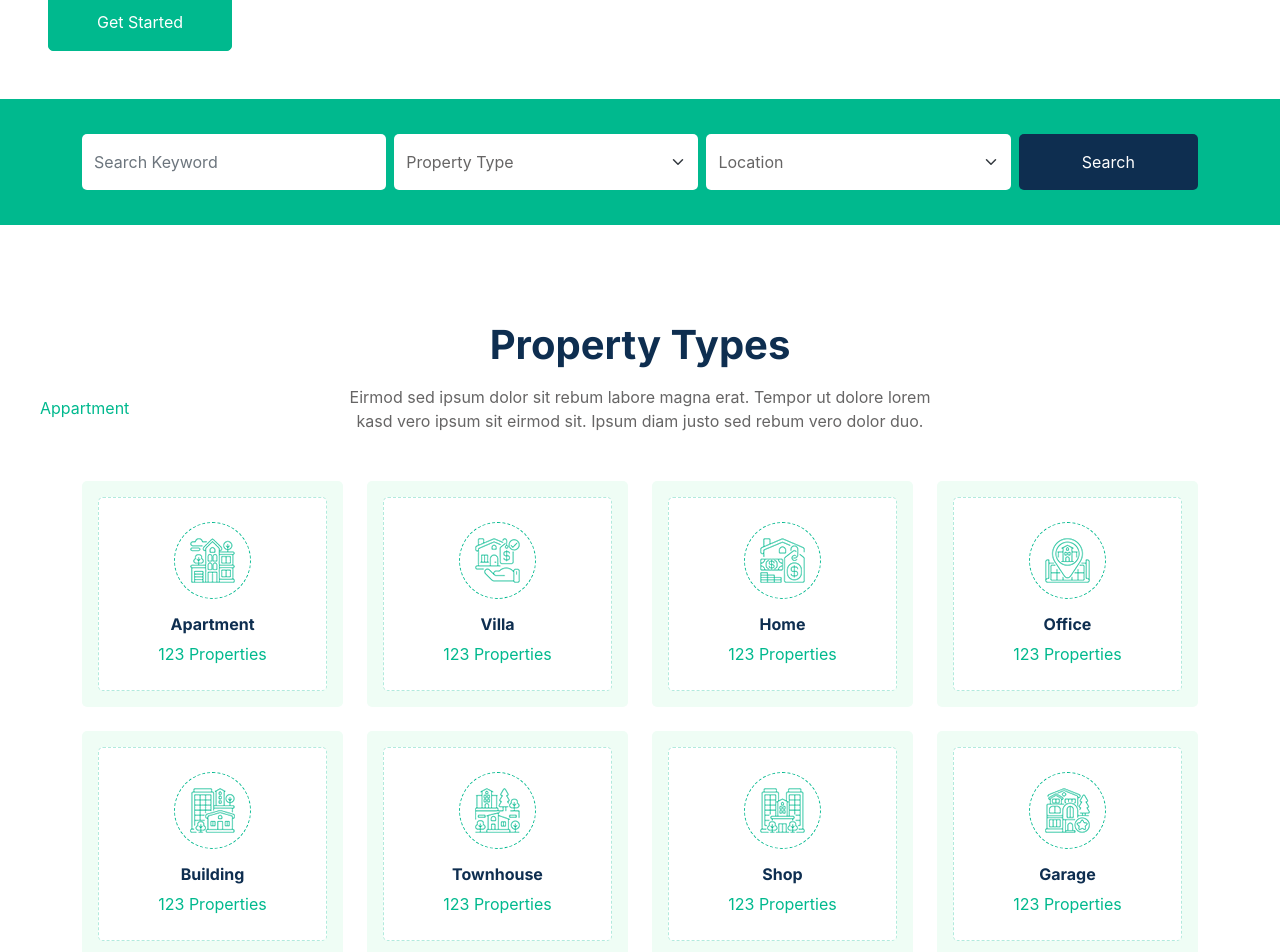
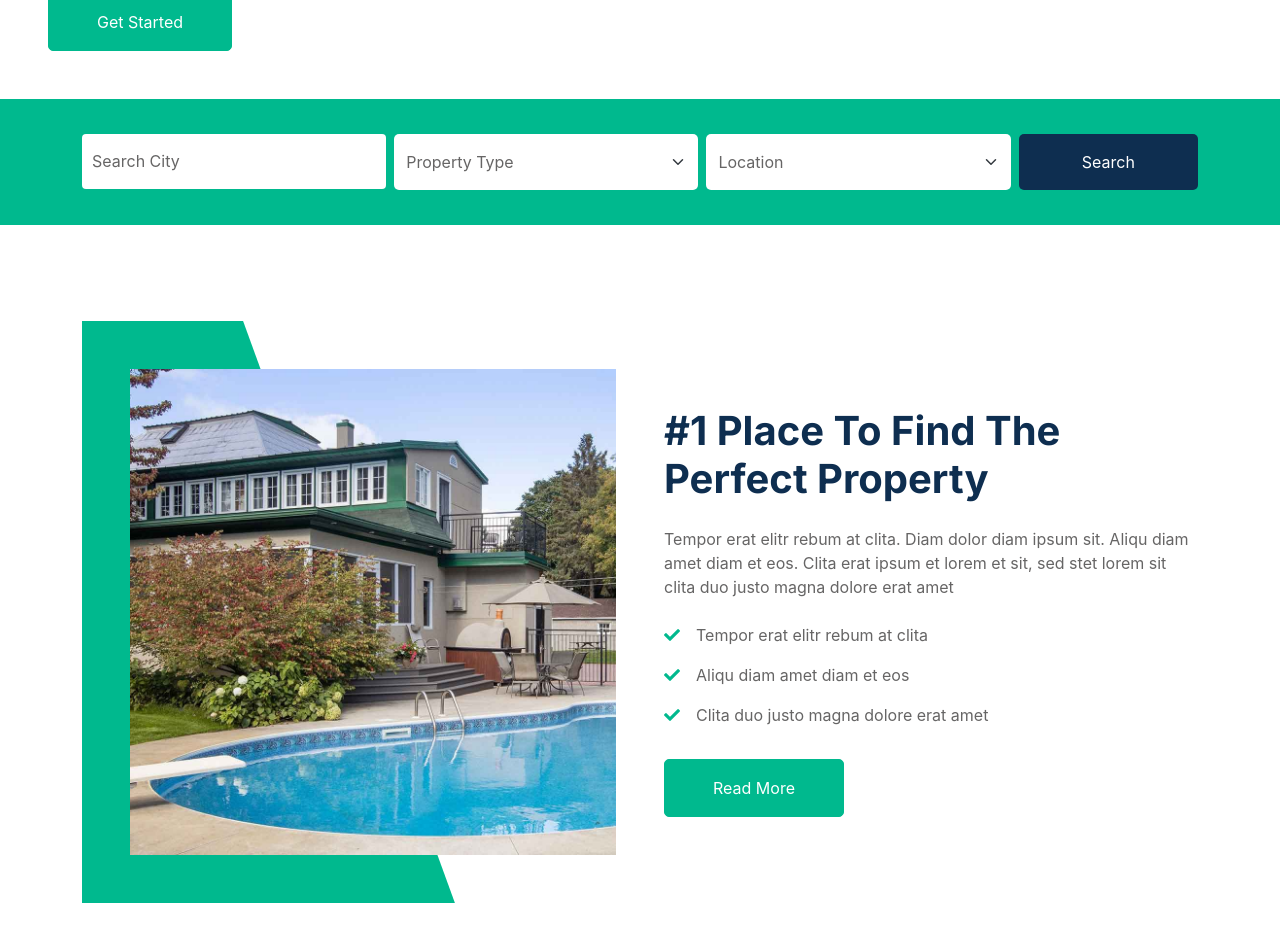
Before and after one commit to Vrutik21/HotelHawk, a React (Create React App) app: page / in a window 1280 px wide. Shown: the part 380-1332 px from the top of the page. Built offline with nearby package versions, Linux system fonts and the light colour scheme.

Commit message:
feat: search polling

```diff
--- a/package.json
+++ b/package.json
@@ -6,10 +6,13 @@
     "@testing-library/jest-dom": "^5.17.0",
     "@testing-library/react": "^13.4.0",
     "@testing-library/user-event": "^13.5.0",
+    "axios": "^1.6.8",
     "jquery": "^3.7.1",
     "react": "^18.2.0",
     "react-dom": "^18.2.0",
+    "react-hook-form": "^7.51.1",
     "react-scripts": "5.0.1",
+    "react-select": "^5.8.0",
     "react-slick": "^0.30.2",
     "web-vitals": "^2.1.4"
   },
--- a/public/scss/bootstrap/scss/_spinners.scss
+++ b/public/scss/bootstrap/scss/_spinners.scss
@@ -4,12 +4,15 @@
 
 // scss-docs-start spinner-border-keyframes
 @keyframes spinner-border {
-  to { transform: rotate(360deg) #{"/* rtl:ignore */"}; }
+  to {
+    transform: rotate(360deg) #{"/* rtl:ignore */"};
+  }
 }
 // scss-docs-end spinner-border-keyframes
 
 .spinner-border {
   display: inline-block;
+  backdrop-filter: opacity(20%);
   width: $spinner-width;
   height: $spinner-height;
   vertical-align: $spinner-vertical-align;
@@ -52,6 +55,7 @@
   border-radius: 50%;
   opacity: 0;
   animation: $spinner-animation-speed linear infinite spinner-grow;
+  z-index: 99999999;
 }
 
 .spinner-grow-sm {
--- a/src/Home.jsx
+++ b/src/Home.jsx
@@ -1,8 +1,91 @@
+import NavBar from "./NavBar";
 import { BookingData } from "./shared/booking";
 import Slider from "react-slick";
+import { useForm } from "react-hook-form";
+import { useState } from "react";
+import axios from "axios";
+import { useEffect } from "react";
+import Select from "react-select";
 
 const Home = () => {
-  let settings = {
+  const { register, handleSubmit, reset } = useForm();
+  const [responseData, setResponseData] = useState([]);
+  const [loader, setLoader] = useState(false);
+  const [selectedOption, setSelectedOption] = useState("Hotels.ca");
+  const [searchData, setSearchData] = useState();
+  const [pollingData, setPollingData] = useState([]);
+  const [selectedDropdownOption, setDropdownOption] = useState(null);
+  const [isLoading, setIsLoading] = useState(false);
+  // const allHotels = [].concat(...Object.values(BookingData));
+
+  const getHotelsData = async (city) => {
+    try {
+      const response = await axios.get(`http://localhost:8080/search/${city}`);
+      setResponseData(response.data);
+      reset();
+      setLoader(false);
+      console.log(response, "response");
+    } catch (error) {
+      reset();
+      setLoader(false);
+      console.error("Error fetching hotels data:", error);
+    }
+  };
+
+  const getSearchData = async () => {
+    if (searchData?.value) {
+      try {
+        setIsLoading(true);
+        const response = await axios.get(
+          `http://localhost:8080/find/${searchData.value}`
+        );
+        setPollingData([{ label: response.data, value: response.data }]);
+        setIsLoading(false);
+        return response;
+      } catch (error) {
+        console.log("Error fetching search data: ", error);
+      }
+    }
+    setPollingData([]);
+  };
+
+  useEffect(() => {
+    // Start polling at intervals (e.g., every 1 second)
+    // const intervalId = setInterval(getSearchData);
+    getSearchData();
+
+    console.log(searchData, "useEffect");
+    // Cleanup function to stop polling when the component unmounts or when formData changes
+    // return () => clearInterval(intervalId);
+  }, [searchData]);
+
+  const handleInputChange = (value) => {
+    // if (value !== "") {
+    setSearchData({ value: value, label: value });
+    // }
+  };
+
+  const handleRegistration = (data) => {
+    setLoader(true);
+    console.log(data);
+    getHotelsData(data.city);
+    console.log(responseData, "response");
+  };
+
+  const handleWebsiteSelection = (option) => {
+    setSelectedOption(option);
+  };
+
+  const handleOptionSelect = (option) => {
+    setDropdownOption(option);
+    // console.log(option, "option");
+    if (option?.value !== "") {
+      setSearchData({ value: option.value, label: option.label });
+    }
+  };
+
+  // react-slick settings
+  const settings = {
     dots: true,
     arrows: false,
     autoplay: true,
@@ -15,100 +98,26 @@ const Home = () => {
   return (
     <div className="container-xxl bg-white p-0">
       {/* Spinner Start */}
-      {/* <div
+      {loader && (
+        <div
           id=""
           className="show bg-white position-fixed translate-middle w-100 vh-100 top-50 start-50 d-flex align-items-center justify-content-center"
         >
           <div
             className="spinner-border text-primary"
-          style={{ width: "3rem", height: "3rem" }}
+            style={{
+              width: "3rem",
+              height: "3rem",
+            }}
             role="status"
           >
             <span className="sr-only">Loading...</span>
           </div>
-      </div> */}
-      {/* Spinner End */}
+        </div>
+      )}
+      {/* Spinner End
       {/* Navbar Start */}
-
-      <div className="container-fluid nav-bar bg-transparent">
-        <nav className="navbar navbar-expand-lg bg-white navbar-light py-0 px-4">
-          <a
-            href="index.html"
-            className="navbar-brand d-flex align-items-center text-center"
-          >
-            <div className="icon p-2 me-2">
-              <img
-                className="img-fluid"
-                src="img/icon-deal.png"
-                alt="Icon"
-                style={{ width: 30, height: 30 }}
-              />
-            </div>
-            <h1 className="m-0 text-primary">Makaan</h1>
-          </a>
-          <button
-            type="button"
-            className="navbar-toggler"
-            data-bs-toggle="collapse"
-            data-bs-target="#navbarCollapse"
-          >
-            <span className="navbar-toggler-icon" />
-          </button>
-          <div className="collapse navbar-collapse" id="navbarCollapse">
-            <div className="navbar-nav ms-auto">
-              <a href="index.html" className="nav-item nav-link active">
-                Home
-              </a>
-              <a href="about.html" className="nav-item nav-link">
-                About
-              </a>
-              <div className="nav-item dropdown">
-                <a
-                  href="#"
-                  className="nav-link dropdown-toggle"
-                  data-bs-toggle="dropdown"
-                >
-                  Property
-                </a>
-                <div className="dropdown-menu rounded-0 m-0">
-                  <a href="property-list.html" className="dropdown-item">
-                    Property List
-                  </a>
-                  <a href="property-type.html" className="dropdown-item">
-                    Property Type
-                  </a>
-                  <a href="property-agent.html" className="dropdown-item">
-                    Property Agent
-                  </a>
-                </div>
-              </div>
-              <div className="nav-item dropdown">
-                <a
-                  href="#"
-                  className="nav-link dropdown-toggle"
-                  data-bs-toggle="dropdown"
-                >
-                  Pages
-                </a>
-                <div className="dropdown-menu rounded-0 m-0">
-                  <a href="testimonial.html" className="dropdown-item">
-                    Testimonial
-                  </a>
-                  <a href="404.html" className="dropdown-item">
-                    404 Error
-                  </a>
-                </div>
-              </div>
-              <a href="contact.html" className="nav-item nav-link">
-                Contact
-              </a>
-            </div>
-            <a href="" className="btn btn-primary px-3 d-none d-lg-flex">
-              Add Property
-            </a>
-          </div>
-        </nav>
-      </div>
+      <NavBar />
       {/* Navbar End */}
       {/* Header Start */}
       <div className="container-fluid header bg-white p-0">
@@ -147,14 +156,48 @@ const Home = () => {
         style={{ padding: 35 }}
       >
         <div className="container">
+          <form onSubmit={handleSubmit(handleRegistration)}>
             <div className="row g-2">
               <div className="col-md-10">
                 <div className="row g-2">
                   <div className="col-md-4">
-                  <input
+                    {/* <input
                       type="text"
+                      name="city"
+                      {...register("city")}
                       className="form-control border-0 py-3"
                       placeholder="Search Keyword"
+                      onChange={handleInputChange}
+                      value={searchData}
+                    /> */}
+                    <Select
+                      id="inputField"
+                      value={selectedDropdownOption}
+                      onChange={handleOptionSelect}
+                      onInputChange={handleInputChange}
+                      // className="form-control border-0 py-3"
+                      options={pollingData}
+                      isLoading={isLoading}
+                      isSearchable
+                      placeholder="Search City"
+                      styles={{
+                        control: (provided) => ({
+                          ...provided,
+                          border: "none",
+                          borderRadius: "4px",
+                          minHeight: "55px",
+                        }),
+                        dropdownIndicator: () => ({
+                          display: "none",
+                        }),
+                        indicatorSeparator: () => ({
+                          display: "none",
+                        }),
+                        placeholder: (provided) => ({
+                          ...provided,
+                          color: "#666565",
+                        }),
+                      }}
                     />
                   </div>
                   <div className="col-md-4">
@@ -181,197 +224,11 @@ const Home = () => {
                 </button>
               </div>
             </div>
+          </form>
         </div>
       </div>
       {/* Search End */}
-      {/* Category Start */}
-      <div className="container-xxl py-5">
-        <div className="container">
-          <div
-            className="text-center mx-auto mb-5 wow fadeInUp"
-            data-wow-delay="0.1s"
-            style={{ maxWidth: 600 }}
-          >
-            <h1 className="mb-3">Property Types</h1>
-            <p>
-              Eirmod sed ipsum dolor sit rebum labore magna erat. Tempor ut
-              dolore lorem kasd vero ipsum sit eirmod sit. Ipsum diam justo sed
-              rebum vero dolor duo.
-            </p>
-          </div>
-          <div className="row g-4">
-            <div
-              className="col-lg-3 col-sm-6 wow fadeInUp"
-              data-wow-delay="0.1s"
-            >
-              <a
-                className="cat-item d-block bg-light text-center rounded p-3"
-                href=""
-              >
-                <div className="rounded p-4">
-                  <div className="icon mb-3">
-                    <img
-                      className="img-fluid"
-                      src="img/icon-apartment.png"
-                      alt="Icon"
-                    />
-                  </div>
-                  <h6>Apartment</h6>
-                  <span>123 Properties</span>
-                </div>
-              </a>
-            </div>
-            <div
-              className="col-lg-3 col-sm-6 wow fadeInUp"
-              data-wow-delay="0.3s"
-            >
-              <a
-                className="cat-item d-block bg-light text-center rounded p-3"
-                href=""
-              >
-                <div className="rounded p-4">
-                  <div className="icon mb-3">
-                    <img
-                      className="img-fluid"
-                      src="img/icon-villa.png"
-                      alt="Icon"
-                    />
-                  </div>
-                  <h6>Villa</h6>
-                  <span>123 Properties</span>
-                </div>
-              </a>
-            </div>
-            <div
-              className="col-lg-3 col-sm-6 wow fadeInUp"
-              data-wow-delay="0.5s"
-            >
-              <a
-                className="cat-item d-block bg-light text-center rounded p-3"
-                href=""
-              >
-                <div className="rounded p-4">
-                  <div className="icon mb-3">
-                    <img
-                      className="img-fluid"
-                      src="img/icon-house.png"
-                      alt="Icon"
-                    />
-                  </div>
-                  <h6>Home</h6>
-                  <span>123 Properties</span>
-                </div>
-              </a>
-            </div>
-            <div
-              className="col-lg-3 col-sm-6 wow fadeInUp"
-              data-wow-delay="0.7s"
-            >
-              <a
-                className="cat-item d-block bg-light text-center rounded p-3"
-                href=""
-              >
-                <div className="rounded p-4">
-                  <div className="icon mb-3">
-                    <img
-                      className="img-fluid"
-                      src="img/icon-housing.png"
-                      alt="Icon"
-                    />
-                  </div>
-                  <h6>Office</h6>
-                  <span>123 Properties</span>
-                </div>
-              </a>
-            </div>
-            <div
-              className="col-lg-3 col-sm-6 wow fadeInUp"
-              data-wow-delay="0.1s"
-            >
-              <a
-                className="cat-item d-block bg-light text-center rounded p-3"
-                href=""
-              >
-                <div className="rounded p-4">
-                  <div className="icon mb-3">
-                    <img
-                      className="img-fluid"
-                      src="img/icon-building.png"
-                      alt="Icon"
-                    />
-                  </div>
-                  <h6>Building</h6>
-                  <span>123 Properties</span>
-                </div>
-              </a>
-            </div>
-            <div
-              className="col-lg-3 col-sm-6 wow fadeInUp"
-              data-wow-delay="0.3s"
-            >
-              <a
-                className="cat-item d-block bg-light text-center rounded p-3"
-                href=""
-              >
-                <div className="rounded p-4">
-                  <div className="icon mb-3">
-                    <img
-                      className="img-fluid"
-                      src="img/icon-neighborhood.png"
-                      alt="Icon"
-                    />
-                  </div>
-                  <h6>Townhouse</h6>
-                  <span>123 Properties</span>
-                </div>
-              </a>
-            </div>
-            <div
-              className="col-lg-3 col-sm-6 wow fadeInUp"
-              data-wow-delay="0.5s"
-            >
-              <a
-                className="cat-item d-block bg-light text-center rounded p-3"
-                href=""
-              >
-                <div className="rounded p-4">
-                  <div className="icon mb-3">
-                    <img
-                      className="img-fluid"
-                      src="img/icon-condominium.png"
-                      alt="Icon"
-                    />
-                  </div>
-                  <h6>Shop</h6>
-                  <span>123 Properties</span>
-                </div>
-              </a>
-            </div>
-            <div
-              className="col-lg-3 col-sm-6 wow fadeInUp"
-              data-wow-delay="0.7s"
-            >
-              <a
-                className="cat-item d-block bg-light text-center rounded p-3"
-                href=""
-              >
-                <div className="rounded p-4">
-                  <div className="icon mb-3">
-                    <img
-                      className="img-fluid"
-                      src="img/icon-luxury.png"
-                      alt="Icon"
-                    />
-                  </div>
-                  <h6>Garage</h6>
-                  <span>123 Properties</span>
-                </div>
-              </a>
-            </div>
-          </div>
-        </div>
-      </div>
-      {/* Category End */}
+
       {/* About Start */}
       <div className="container-xxl py-5">
         <div className="container">
@@ -435,8 +292,9 @@ const Home = () => {
                     className="btn btn-outline-primary active"
                     data-bs-toggle="pill"
                     href="#tab-1"
+                    onClick={() => handleWebsiteSelection("Hotels.ca")}
                   >
-                    Featured
+                    Hotels.ca
                   </a>
                 </li>
                 <li className="nav-item me-2">
@@ -444,8 +302,9 @@ const Home = () => {
                     className="btn btn-outline-primary"
                     data-bs-toggle="pill"
                     href="#tab-2"
+                    onClick={() => handleWebsiteSelection("Bookings.ca")}
                   >
-                    For Sell
+                    Bookings.ca
                   </a>
                 </li>
                 <li className="nav-item me-0">
@@ -453,8 +312,9 @@ const Home = () => {
                     className="btn btn-outline-primary"
                     data-bs-toggle="pill"
                     href="#tab-3"
+                    onClick={() => handleWebsiteSelection("Makemytrip.com")}
                   >
-                    For Rent
+                    MakeMyTrip.com
                   </a>
                 </li>
               </ul>
@@ -463,7 +323,7 @@ const Home = () => {
           <div className="tab-content">
             <div id="tab-1" className="tab-pane fade show p-0 active">
               <div className="row g-4">
-                {BookingData.map((item) => (
+                {BookingData[selectedOption].map((item) => (
                   <div
                     className="col-lg-4 col-md-6 wow fadeInUp"
                     data-wow-delay="0.1s"
@@ -493,12 +353,6 @@ const Home = () => {
                             />
                           </div>
                         </Slider>
-                        <div className="bg-primary rounded text-white position-absolute start-0 top-0 m-4 py-1 px-3">
-                          For Sell
-                        </div>
-                        <div className="bg-white rounded-top text-primary position-absolute start-0 bottom-0 mx-4 pt-1 px-3">
-                          Appartment
-                        </div>
                       </div>
                       <div className="p-4 pb-0">
                         <h5 className="text-primary mb-3">${item.price}</h5>
--- /dev/null
+++ b/src/NavBar.jsx
@@ -0,0 +1,85 @@
+const NavBar = () => {
+  return (
+    <div className="container-fluid nav-bar bg-transparent">
+      <nav className="navbar navbar-expand-lg bg-white navbar-light py-0 px-4">
+        <a
+          href="index.html"
+          className="navbar-brand d-flex align-items-center text-center"
+        >
+          <div className="icon p-2 me-2">
+            <img
+              className="img-fluid"
+              src="img/icon-deal.png"
+              alt="Icon"
+              style={{ width: 30, height: 30 }}
+            />
+          </div>
+          <h1 className="m-0 text-primary">Makaan</h1>
+        </a>
+        <button
+          type="button"
+          className="navbar-toggler"
+          data-bs-toggle="collapse"
+          data-bs-target="#navbarCollapse"
+        >
+          <span className="navbar-toggler-icon" />
+        </button>
+        <div className="collapse navbar-collapse" id="navbarCollapse">
+          <div className="navbar-nav ms-auto">
+            <a href="index.html" className="nav-item nav-link active">
+              Home
+            </a>
+            <a href="about.html" className="nav-item nav-link">
+              About
+            </a>
+            <div className="nav-item dropdown">
+              <a
+                href="#"
+                className="nav-link dropdown-toggle"
+                data-bs-toggle="dropdown"
+              >
+                Property
+              </a>
+              <div className="dropdown-menu rounded-0 m-0">
+                <a href="property-list.html" className="dropdown-item">
+                  Property List
+                </a>
+                <a href="property-type.html" className="dropdown-item">
+                  Property Type
+                </a>
+                <a href="property-agent.html" className="dropdown-item">
+                  Property Agent
+                </a>
+              </div>
+            </div>
+            <div className="nav-item dropdown">
+              <a
+                href="#"
+                className="nav-link dropdown-toggle"
+                data-bs-toggle="dropdown"
+              >
+                Pages
+              </a>
+              <div className="dropdown-menu rounded-0 m-0">
+                <a href="testimonial.html" className="dropdown-item">
+                  Testimonial
+                </a>
+                <a href="404.html" className="dropdown-item">
+                  404 Error
+                </a>
+              </div>
+            </div>
+            <a href="contact.html" className="nav-item nav-link">
+              Contact
+            </a>
+          </div>
+          <a href="" className="btn btn-primary px-3 d-none d-lg-flex">
+            Add Property
+          </a>
+        </div>
+      </nav>
+    </div>
+  );
+};
+
+export default NavBar;
```
Also changed, not shown: src/shared/booking.js (+8 -2 lines), 1 other file (tests, documents, lock files or other folders). Lines whose indentation alone changed are shown as unchanged.
